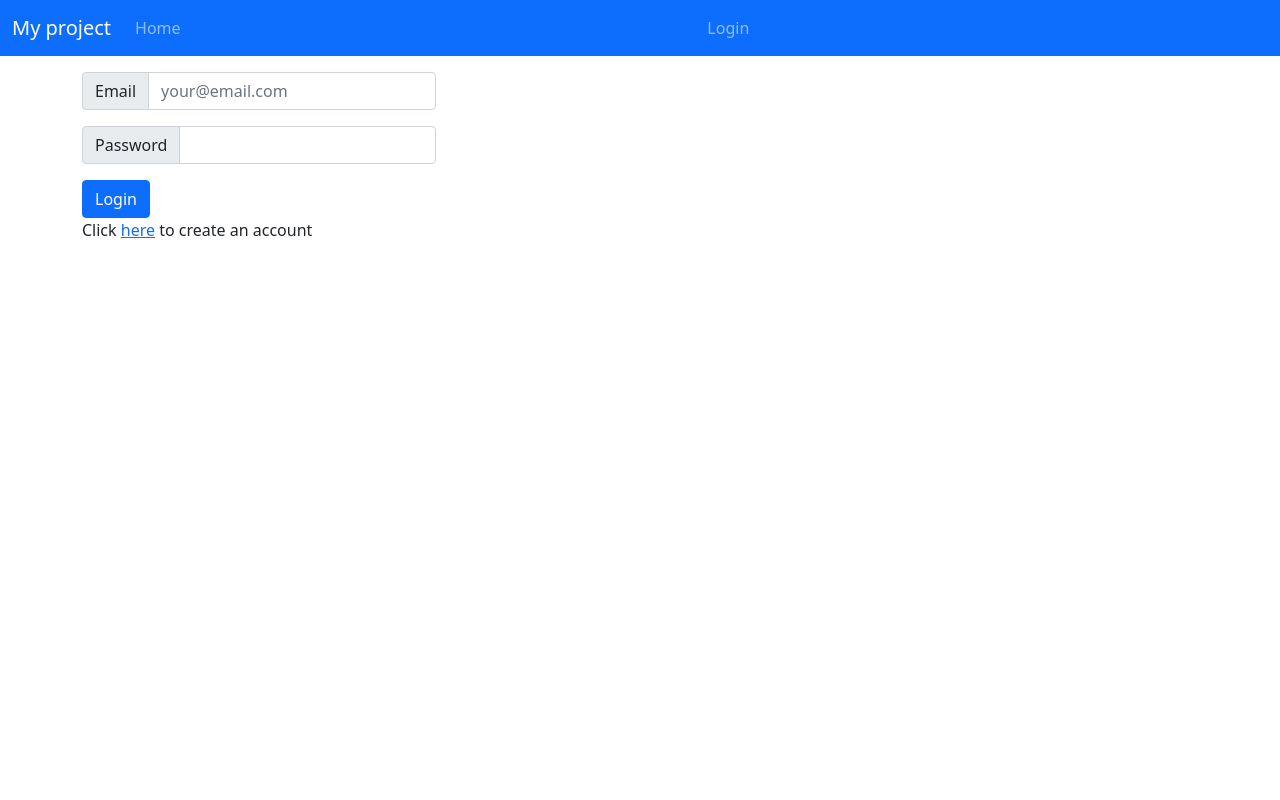
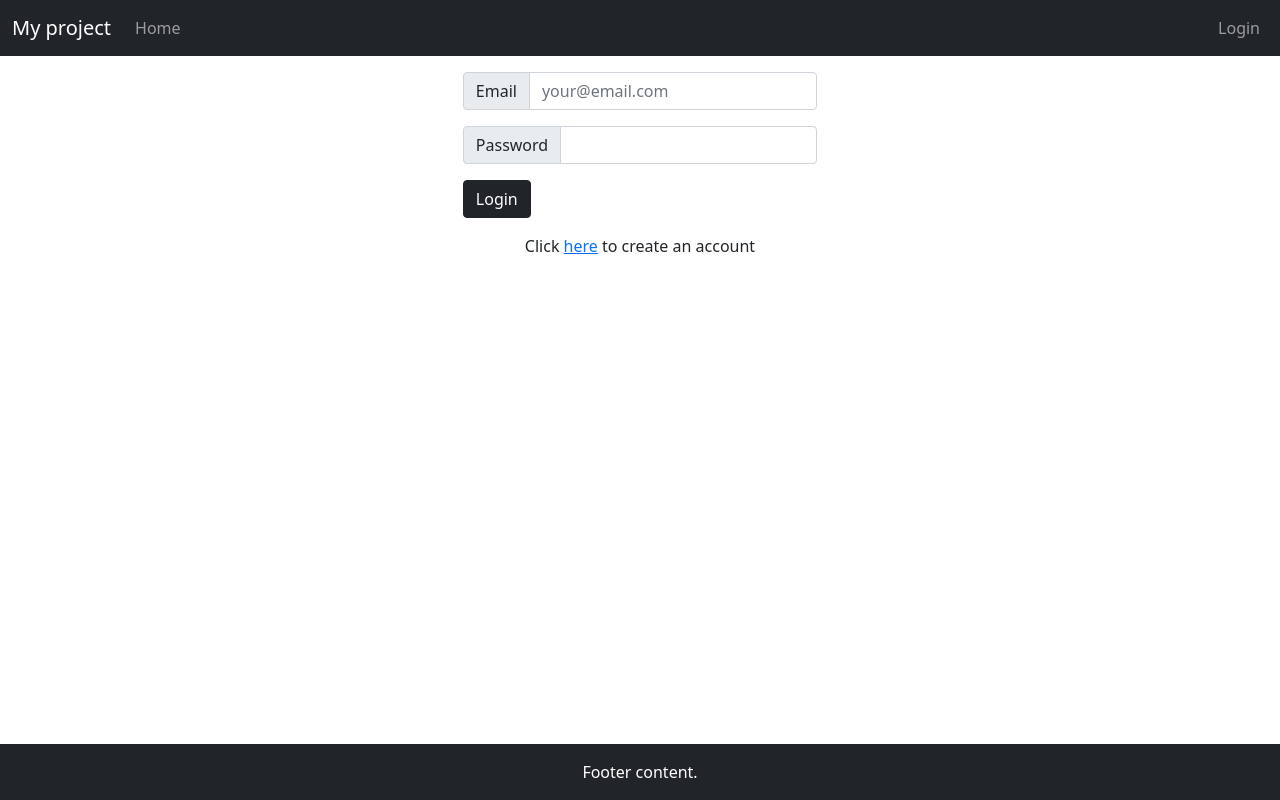
Before and after one commit to vitorsmonteiro/django_postgresql_base, a Django app: page /login in a window 1280 px wide. Run offline with Django 5.2, Linux system fonts and the light colour scheme; parts of the project's set-up code (start-up, migrations or seed data) failed here and were passed over; some libraries are stand-ins or nearby versions.

Commit message:
- Add footer (#13)
- Change style

```diff
--- a/authentication/templates/authentication/create_user.html
+++ b/authentication/templates/authentication/create_user.html
@@ -5,7 +5,7 @@
             {% for field, error in errors.items %}<li>{{ field }}: {{ error.0 }}</li>{% endfor %}
         </ul>
     {% endif %}
-    <div class="input-group center">
+    <div class="input-group justify-content-center">
         <form method="post" enctype="multipart/form-data">
             {% csrf_token %}
             <div class="input-group mb-3">
@@ -28,7 +28,7 @@
                 <span class="input-group-text" id="basic-addon1">Password</span>
                 <input type="password" name="password" class="form-control" required />
             </div>
-            <input type="submit" value="Create" class="btn btn-primary" />
+            <input type="submit" value="Create" class="btn btn-dark" />
         </form>
     </div>
 {% endblock content %}
--- a/authentication/templates/authentication/delete_user.html
+++ b/authentication/templates/authentication/delete_user.html
@@ -1,7 +1,7 @@
 {% extends "common/base.html" %}
 {% block content %}
     <h1>Are you sure you want to delete your account?</h1>
-    <div class="input-group center">
+    <div class="input-group justify-content-center">
         <form method="post">
             {% csrf_token %}
             <input type="submit" value="Yes" class="btn btn-danger">
--- a/authentication/templates/authentication/login_form.html
+++ b/authentication/templates/authentication/login_form.html
@@ -5,7 +5,7 @@
             {% for field, error in errors.items %}<li>{{ field }}: {{ error.0 }}</li>{% endfor %}
         </ul>
     {% endif %}
-    <div class="input-group center">
+    <div class="input-group justify-content-center">
         <form method="post">
             {% csrf_token %}
             <div class="input-group mb-3">
@@ -24,10 +24,12 @@
                        placeholder=""
                        required>
             </div>
-            <input type="submit" value="Login" class="btn btn-primary">
+            <input type="submit" value="Login" class="btn btn-dark">
         </form>
     </div>
-    <div>
-    <p>Click <a href="{% url 'authentication:create_user' %}">here</a> to create an account</p>
+    <div class="mt-3 text-center">
+        <p>
+            Click <a href="{% url 'authentication:create_user' %}">here</a> to create an account
+        </p>
     </div>
 {% endblock content %}
--- a/authentication/templates/authentication/reset_password.html
+++ b/authentication/templates/authentication/reset_password.html
@@ -8,7 +8,7 @@
     {% if success %}
         <h1>Password changed successfully</h1>
     {% endif %}
-    <div class="input-group center">
+    <div class="input-group justify-content-center">
         <form method="post">
             {% csrf_token %}
             <div class="input-group mb-3">
@@ -27,7 +27,7 @@
                        placeholder=""
                        required>
             </div>
-            <input type="submit" value="Login" class="btn btn-primary">
+            <input type="submit" value="Login" class="btn btn-dark">
         </form>
     </div>
 {% endblock content %}
--- a/common/templates/common/base.html
+++ b/common/templates/common/base.html
@@ -1,6 +1,6 @@
 {% load static %}
 <!DOCTYPE html>
-<html lang="en">
+<html lang="en" data-bs-theme="dark">
     <head>
         <meta charset="UTF-8">
         <meta name="viewport" content="width=device-width, initial-scale=1.0">
@@ -22,7 +22,7 @@
         </title>
     </head>
     <body>
-        <nav class="navbar navbar-expand-lg navbar-dark bg-primary">
+        <nav class="navbar navbar-expand-lg navbar-dark bg-dark">
             <div class="container-fluid">
                 <a class="navbar-brand" href="#">My project</a>
                 <button class="navbar-toggler"
@@ -41,33 +41,32 @@
                         </li>
                     </ul>
                 </div>
-                {% if not user.is_authenticated %}
-                    <div class="collapse navbar-collapse" id="navbarSupportedContent">
                 <ul class="navbar-nav me-auto mb-2 mb-lg-0">
                     <li class="nav-item">
+                        {% if not user.is_authenticated %}
                             <a class="nav-link"
                                aria-current="page"
                                href="{% url 'authentication:login' %}">Login</a>
+                        {% else %}
+                            <a class="nav-link"
+                               aria-current="page"
+                               href="{% url 'authentication:logout' %}">Logout</a>
+                        {% endif %}
                     </li>
                 </ul>
             </div>
-                {% else %}
-                    <div class="collapse navbar-collapse" id="navbarSupportedContent">
-                        <ul class="navbar-nav me-auto mb-2 mb-lg-0">
-                            <li class="nav-item">
-                                <a class="nav-link"
-                                   aria-current="page"
-                                   href="{% url 'authentication:logout' %}">Logout</a>
-                            </li>
-                        </ul>
-                    </div>
-                {% endif %}
-            </div>
         </nav>
+        <main class="flex-shrink-0">
             <div class="container mt-3 center">
                 {% block content %}
                 {% endblock content %}
             </div>
+        </main>
+        <footer class="footer mt-auto fixed-bottom bg-dark">
+            <div class="container text-center text-white mt-3 mb-3">
+                Footer content.
+            </div>
+        </footer>
         <script src="{% static 'common/bootstrap.js' %}"></script>
         <script src="{% static 'common/htmx.min.js' %}"></script>
     </body>
--- a/main_project/urls.py
+++ b/main_project/urls.py
@@ -26,6 +26,7 @@ urlpatterns = [
     path("admin/", admin.site.urls),
     path("", include("common.urls")),
     path("", include("authentication.urls")),
+    path("todo", include("todo.urls")),
 ]
 
 if not settings.TESTING:
--- /dev/null
+++ b/todo/urls.py
@@ -0,0 +1,7 @@
+from django.urls import path
+
+from todo.views import todo
+
+urlpatterns = [
+    path("", todo, name="todo"),
+]
```
Also changed, not shown: authentication/templates/authentication/edit_user.html (+15 -21 lines), common/templates/common/components/manufacturer_search_result.html (deleted, +0 -22 lines), todo/templates/todo/todo.html (added, +7 -0 lines), todo/views.py (+14 -0 lines), todo/components/pagination.html (renamed from common/templates/common/components/pagination.html), todo/components/todo_search_result.html (renamed from common/templates/common/components/car_search_result.html). Lines whose indentation alone changed are shown as unchanged.
